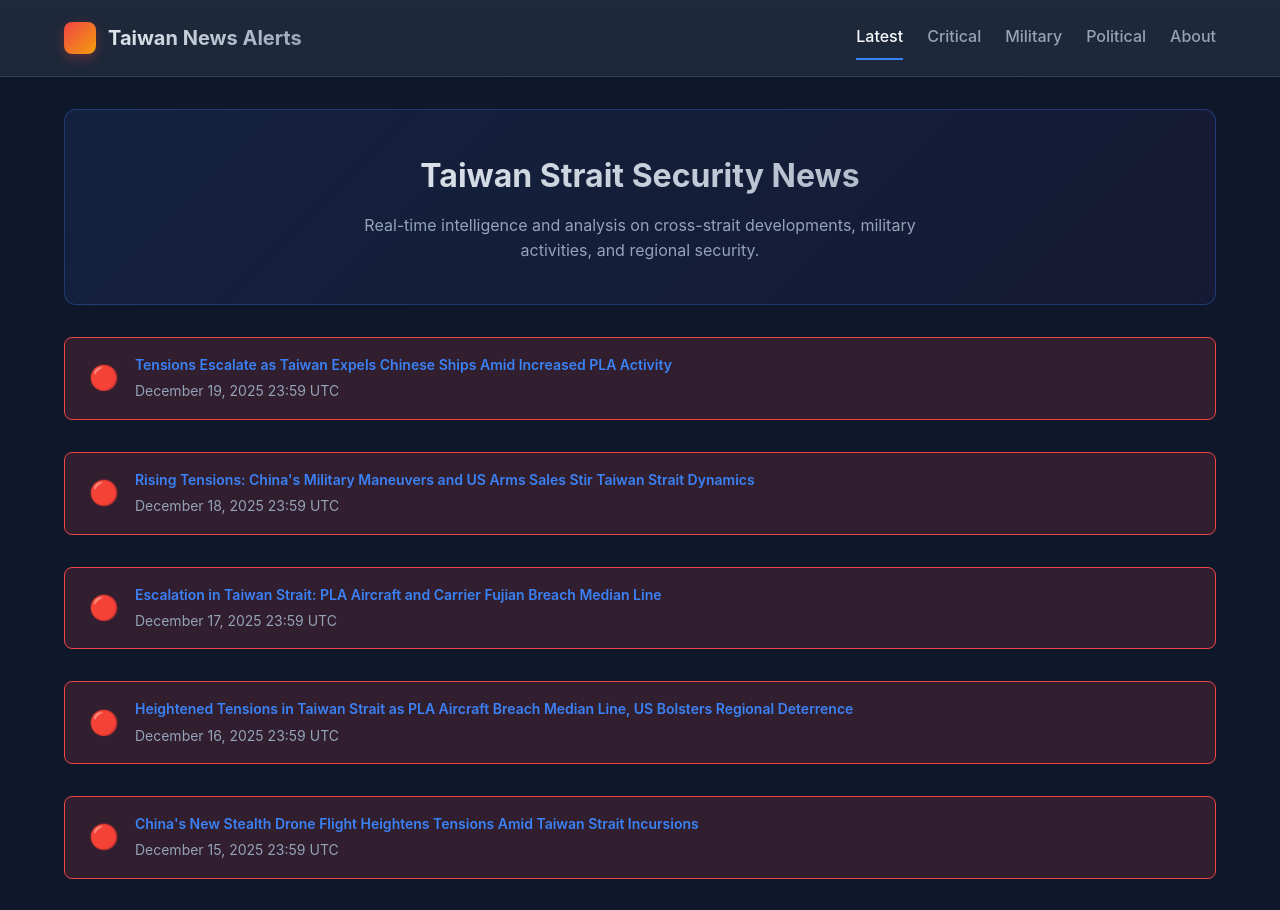
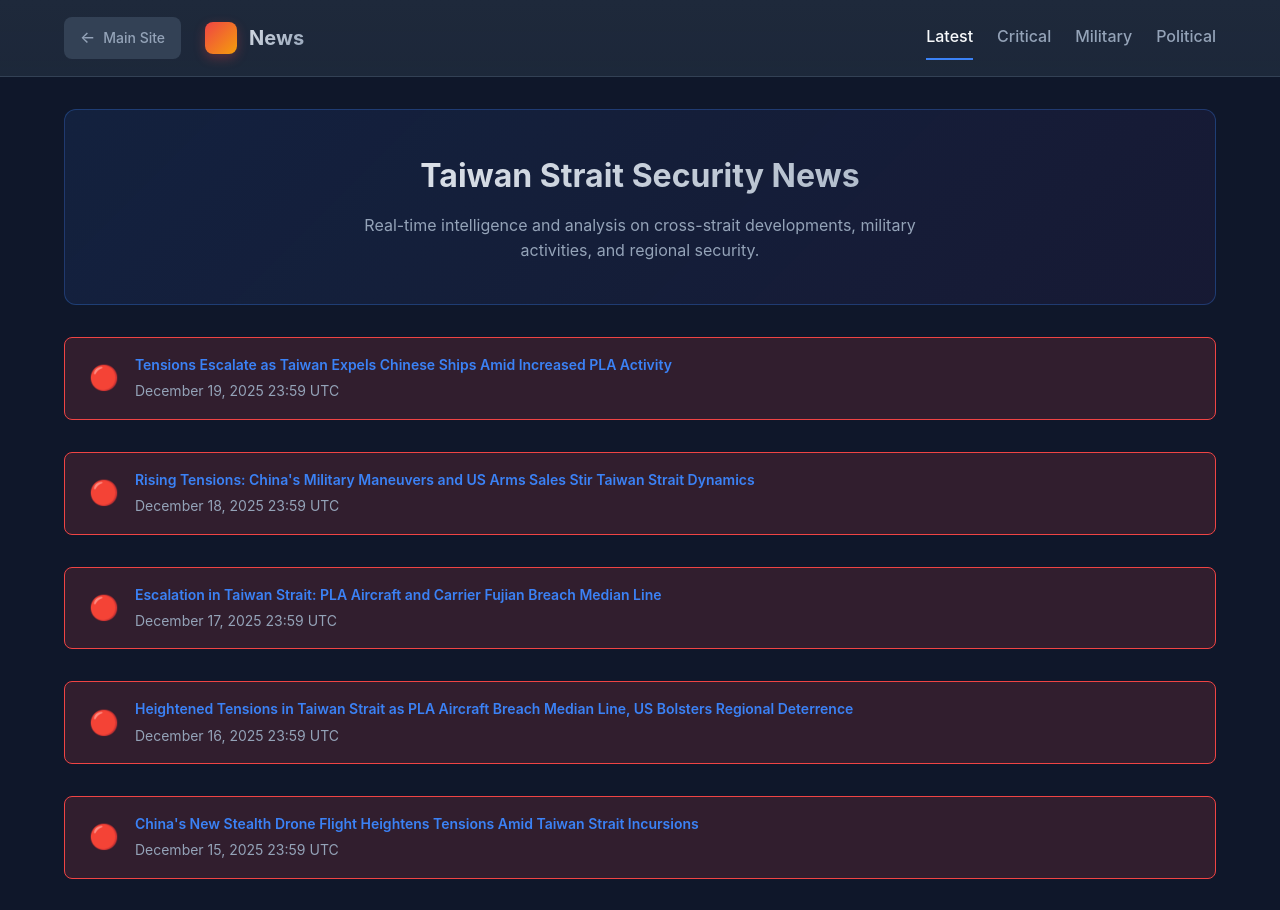
Before and after one commit to wuup/taiwannewsalerts, a Jekyll site: the page built from index.html, in a window 1280 px wide and 1400 px high. Shown: the top 910 px of the window. Built offline with Jekyll 4.4.1, drawn with Linux system fonts in a browser that asks for light colours; the list of posts is cut into pages by our own code.

Commit message:
Add prominent main site link in header

```diff
--- a/_layouts/default.html
+++ b/_layouts/default.html
@@ -13,16 +13,21 @@
 <body>
   <header class="header">
     <div class="header-inner">
-      <a href="{{ '/' | relative_url }}" class="logo">
-        <span class="logo-icon">⚡</span>
-        <span>Taiwan News Alerts</span>
-      </a>
+      <div class="header-left">
+        <a href="https://taiwaninvasionalerts.com" class="main-site-link">
+          <span class="back-arrow">&larr;</span>
+          <span>Main Site</span>
+        </a>
+        <a href="{{ '/' | relative_url }}" class="logo">
+          <span class="logo-icon">⚡</span>
+          <span>News</span>
+        </a>
+      </div>
       <nav class="nav">
         <a href="{{ '/' | relative_url }}" {% if page.url == '/' %}class="active"{% endif %}>Latest</a>
         <a href="{{ '/critical/' | relative_url }}" {% if page.url contains '/critical' %}class="active"{% endif %}>Critical</a>
         <a href="{{ '/military/' | relative_url }}" {% if page.url contains '/military' %}class="active"{% endif %}>Military</a>
         <a href="{{ '/political/' | relative_url }}" {% if page.url contains '/political' %}class="active"{% endif %}>Political</a>
-        <a href="{{ '/about/' | relative_url }}" {% if page.url contains '/about' %}class="active"{% endif %}>About</a>
       </nav>
     </div>
   </header>
--- a/assets/css/main.css
+++ b/assets/css/main.css
@@ -55,6 +55,34 @@ a:hover {
   display: flex;
   align-items: center;
   justify-content: space-between;
+}
+
+.header-left {
+  display: flex;
+  align-items: center;
+  gap: 1.5rem;
+}
+
+.main-site-link {
+  display: flex;
+  align-items: center;
+  gap: 0.5rem;
+  color: var(--text-secondary);
+  font-size: 0.875rem;
+  font-weight: 500;
+  padding: 0.5rem 1rem;
+  background: var(--bg-tertiary);
+  border-radius: 8px;
+  transition: all 0.2s;
+}
+
+.main-site-link:hover {
+  background: var(--accent-blue);
+  color: white;
+}
+
+.back-arrow {
+  font-size: 1rem;
 }
 
 .logo {
```
